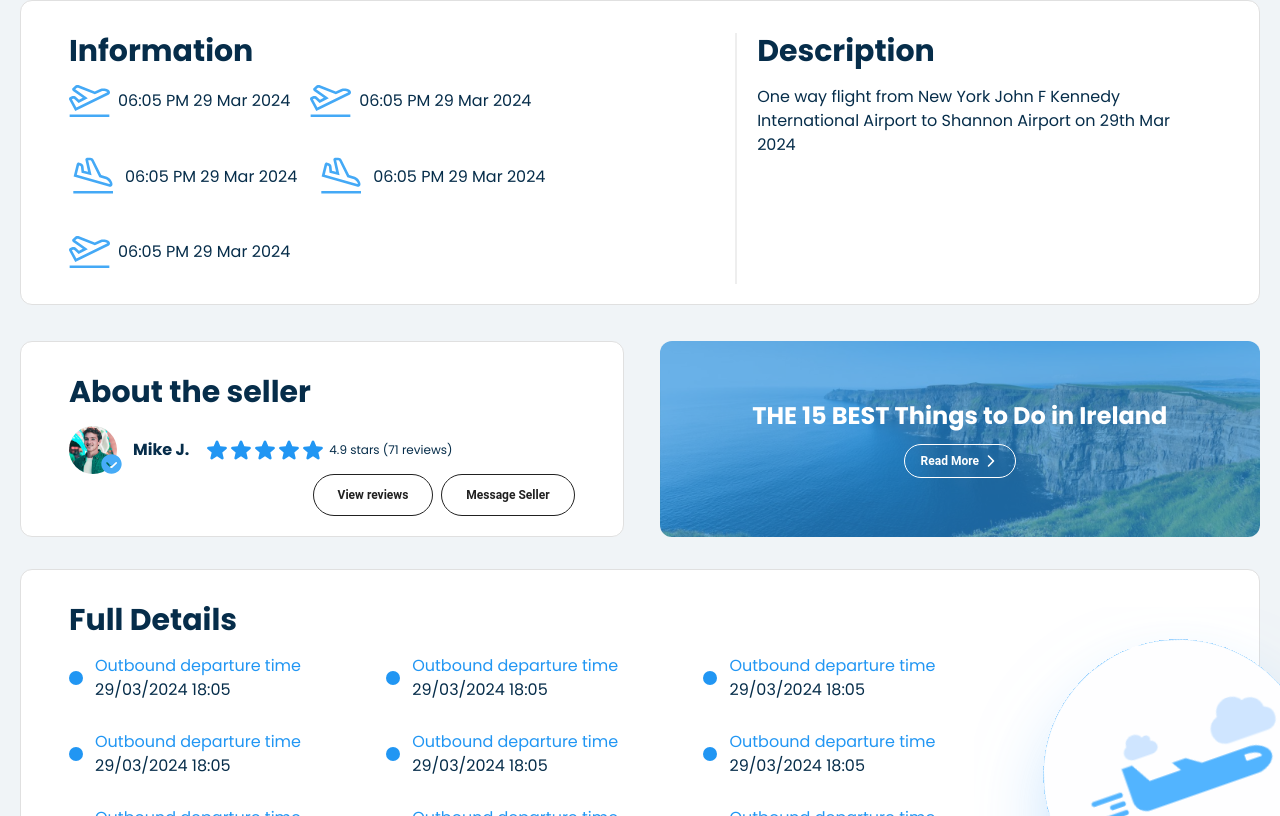
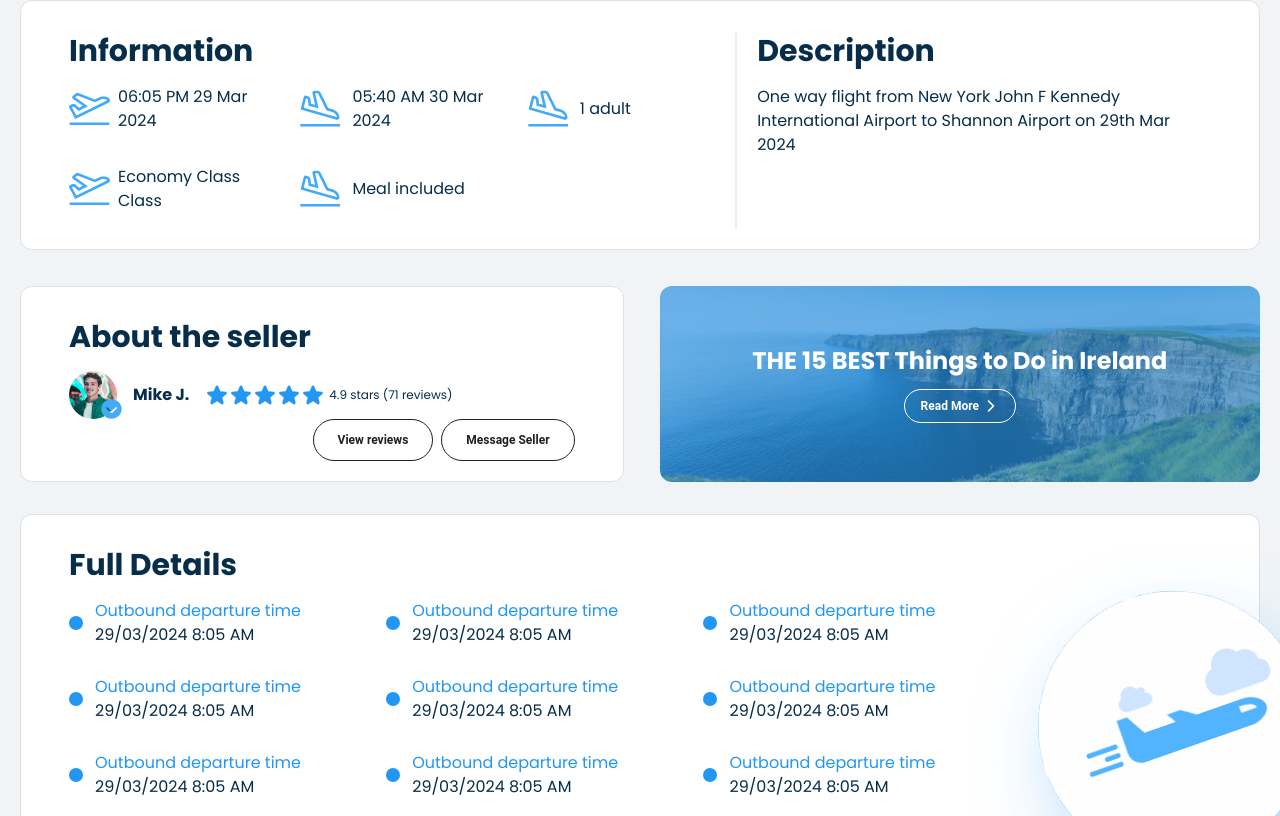
Before and after one commit to topstar210/SWAPPS-APP, a React (Create React App) app: page /ticket in a window 1280 px wide. Shown: the part 624-1440 px from the top of the page. Built offline with nearby package versions, Linux system fonts and the light colour scheme.

Commit message:
fix some design issues

```diff
--- a/src/components/Header/SearchForm.tsx
+++ b/src/components/Header/SearchForm.tsx
@@ -19,25 +19,25 @@ const SearchForm = () => {
         <div className="mx-auto w-fit">
             <div className="sm:flex sm:gap-1 md:gap-3 px-5 text-[15px]">
                 <div
-                    onClick={() => setSelTab(0)}
+                    // onClick={() => setSelTab(0)}
                     className={`${selTab !== 0 ? 'text-white bg-blue-200' : 'text-blue-500 bg-white'} px-3 sm:px-3 py-1 rounded-t-xl flex justify-center items-center gap-1 hover:cursor-pointer`}>
                     <FlightIcon color={`${selTab===0?'#52B4FF':''}`} />
                     Flights
                 </div>
                 <div
-                    onClick={() => setSelTab(1)}
+                    // onClick={() => setSelTab(1)}
                     className={`${selTab !== 1 ? 'text-white bg-blue-200' : 'text-blue-500 bg-white'} px-3 sm:px-3 py-1 sm:rounded-t-xl flex justify-center items-center gap-1 hover:cursor-pointer`}>
                     <HotelIcon color={`${selTab===1?'#52B4FF':''}`} />
                     Hotels
                 </div>
                 <div
-                    onClick={() => setSelTab(2)}
+                    // onClick={() => setSelTab(2)}
                     className={`${selTab !== 2 ? 'text-white bg-blue-200' : 'text-blue-500 bg-white'} px-3 sm:px-3 py-1 sm:rounded-t-xl flex justify-center items-center gap-1 hover:cursor-pointer`}>
                     <HolidayIcon color={`${selTab===2?'#52B4FF':''}`} />
                     Holidays
                 </div>
                 <div
-                    onClick={() => setSelTab(3)}
+                    // onClick={() => setSelTab(3)}
                     className={`${selTab !== 3 ? 'text-white bg-blue-200' : 'text-blue-500 bg-white'} px-3 sm:px-3 py-1 rounded-b-xl sm:rounded-b-none mb-5 sm:mb-0 sm:rounded-t-xl flex justify-center items-center gap-1 hover:cursor-pointer`}>
                     <VoucherIcon color={`${selTab===3?'#52B4FF':''}`} />
                     Vouchers
--- a/src/components/Header/index.tsx
+++ b/src/components/Header/index.tsx
@@ -173,7 +173,13 @@ const Header = ({ page }: HeaderProps) => {
                         </Button>
                     </div>
                     <div className="grid gap-2 grid-cols-2">
-                        <Button size="sm" className="normal-case border-purple text-purple p-2 sm:p-auto" variant="outlined">Browse</Button>
+                        <Button
+                            onClick={() => navigate('/')}
+                            size="sm"
+                            className="normal-case border-purple text-purple p-2 sm:p-auto"
+                            variant="outlined">
+                            Browse
+                        </Button>
                         <Button size="sm" className="normal-case text-white bg-purple p-2 sm:p-auto">Sell</Button>
                     </div>
                 </div>
@@ -182,7 +188,9 @@ const Header = ({ page }: HeaderProps) => {
                 <div className="py-6 px-5">
                     <div className="w-full">
                         <SearchForm />
-                        <img src="/images/flight-in-round.svg" className="hidden 2xl:block absolute 2xl:left-[80%] 3xl:left-[70%] -bottom-[125px]" alt="" />
+                        <img src="/images/flight.gif"
+                            className="hidden 2xl:block absolute 2xl:left-[83%] 3xl:left-[74%] -bottom-[25px] w-[271px] h-[271px] -rotate-[19.254deg] rounded-full shadow-flight"
+                            alt="" />
                     </div>
                 </div>
             }
--- a/src/pages/book/Ticket.tsx
+++ b/src/pages/book/Ticket.tsx
@@ -40,26 +40,26 @@ const Ticket = () => {
                 <div className="lg:flex bg-white rounded-xl px-5 sm:px-12 border border-gray-300 pt-8 mb-9">
                     <div className="lg:w-7/12 mb-5">
                         <div className="text-3xl font-bold mb-4">Information</div>
-                        <div className="flex flex-wrap gap-5">
-                            <div className="flex gap-2 items-center mb-4">
-                                <img src="/icons/flight-up.svg" alt="flight-up" />
-                                06:05 PM 29 Mar 2024
-                            </div>
+                        <div className="grid md:grid-cols-2 lg:grid-cols-3 gap-4">
                             <div className="flex gap-2 items-center mb-4">
                                 <img src="/icons/flight-up.svg" alt="flight-up" />
                                 06:05 PM 29 Mar 2024
                             </div>
                             <div className="flex gap-2 items-center mb-4">
                                 <img src="/icons/flight-down.svg" alt="flight-up" />
-                                06:05 PM 29 Mar 2024
+                                05:40 AM 30 Mar 2024
                             </div>
                             <div className="flex gap-2 items-center mb-4">
                                 <img src="/icons/flight-down.svg" alt="flight-up" />
-                                06:05 PM 29 Mar 2024
+                                1 adult
                             </div>
                             <div className="flex gap-2 items-center mb-4">
                                 <img src="/icons/flight-up.svg" alt="flight-up" />
-                                06:05 PM 29 Mar 2024
+                                Economy Class Class
+                            </div>
+                            <div className="flex gap-2 items-center mb-4">
+                                <img src="/icons/flight-down.svg" alt="flight-up" />
+                                Meal included
                             </div>
                         </div>
                     </div>
@@ -114,13 +114,15 @@ const Ticket = () => {
                                     <div className="w-[14px] h-[14px] rounded-full bg-blue-500"></div>
                                     <div>
                                         <div className="text-blue-500">Outbound departure time</div>
-                                        <div>29/03/2024 18:05</div>
+                                        <div>29/03/2024 8:05 AM</div>
                                     </div>
                                 </div>
                             </>)
                         }
                     </div>
-                    <img src="/images/flight-in-round.svg" className="absolute -bottom-[135px] -right-[125px]" alt="" />
+                    <img src="/images/flight.gif"
+                            className="absolute -bottom-[35px] -right-[50px] w-[271px] h-[271px] -rotate-[19.254deg] rounded-full shadow-flight"
+                            alt="" />
                 </div>
 
                 <div>
--- a/tailwind.config.js
+++ b/tailwind.config.js
@@ -36,6 +36,9 @@ module.exports = withMT({
         'lightpurple': '#6F7ADC',
         'cover': "#00000082",
         'dark-green': "#062D4A"
+      },
+      boxShadow: {
+        'flight': "0px 37px 89px -20px rgba(85, 169, 250, 0.62)"
       }
     },
   },
```
Also changed, not shown: public/images/flight.gif (added).
